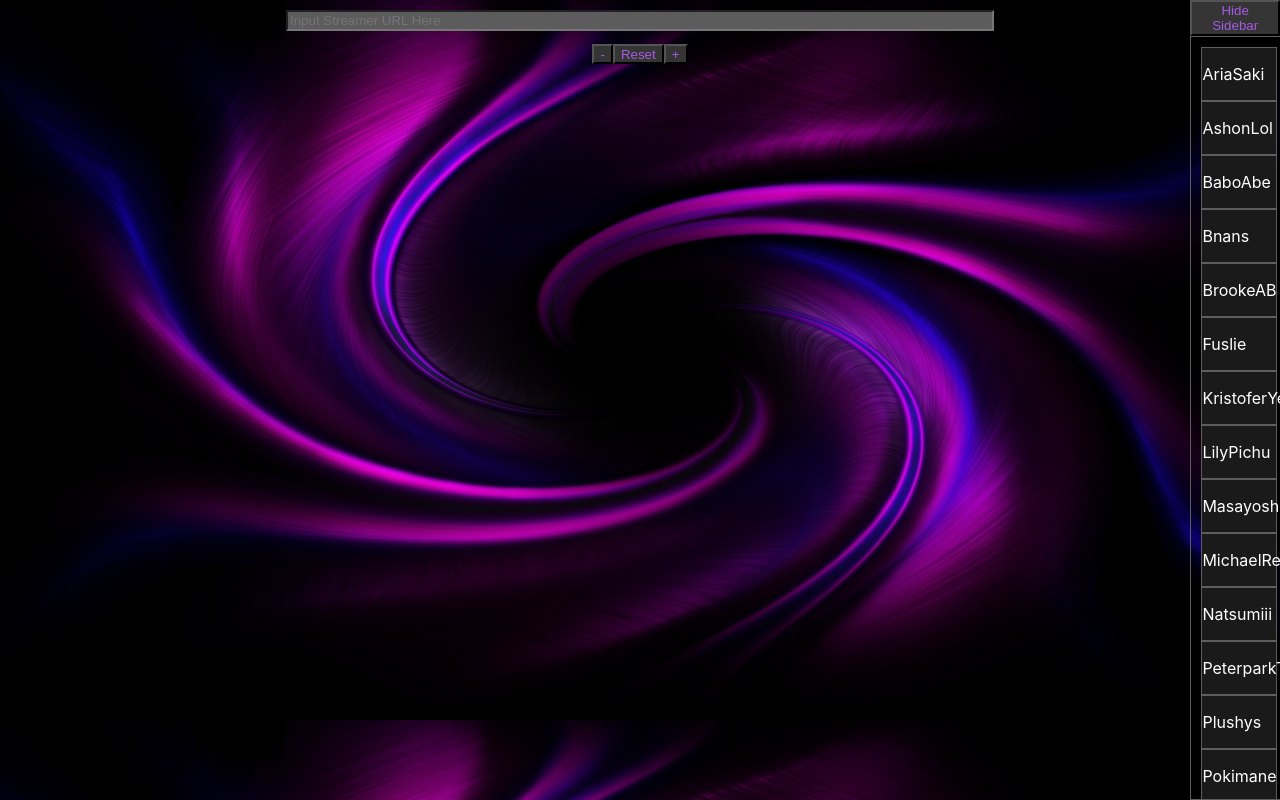
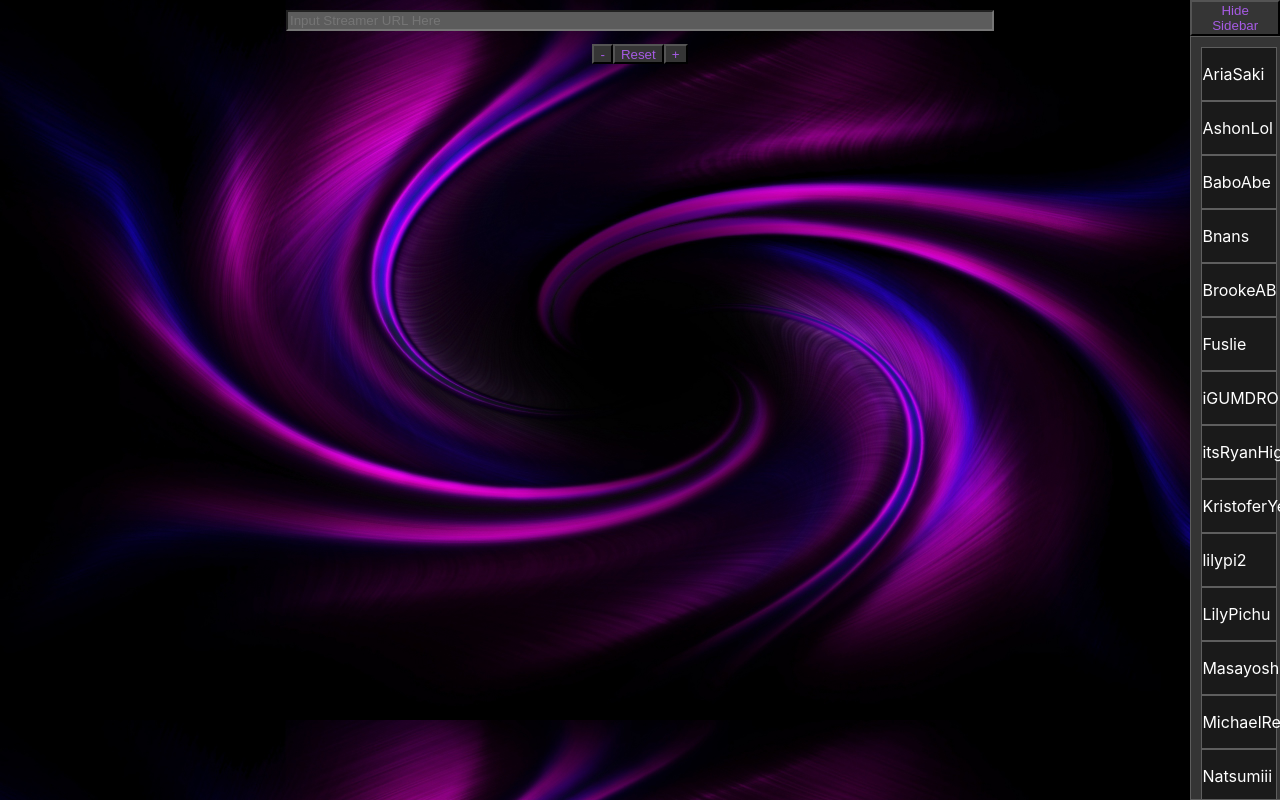
Before and after one commit to jnzhang622/MultiStreamViewer, a React (Create React App) app: page / in a window 1280 px wide. Both pictures are taken after a click on the button "Show Sidebar". Built offline with nearby package versions, Linux system fonts and the light colour scheme; data requests are answered from the project's data file.

Commit message:
streamerbar takes upper and lower case into account

```diff
--- a/src/App.css
+++ b/src/App.css
@@ -19,6 +19,7 @@ body{
   height: 100%;
   overflow: scroll;
   scrollbar-color: #39125a #242424;
+  background-color: #353535;
 }
 
 .shownSidebarDiv{
--- a/src/Components/StreamerBar.js
+++ b/src/Components/StreamerBar.js
@@ -6,7 +6,7 @@ import StreamerBarItem from "./StreamerBarItem";
 //     render(){
 
 function StreamerBar(props) {
-    let reArrangedStreamers = props.streamers.sort((a,b) => a.name < b.name ? -1 : 1)
+    let reArrangedStreamers = props.streamers.sort((a,b) => a.name.toUpperCase() < b.name.toUpperCase() ? -1 : 1)
 
     return (
         <div className="streamerBar">
```
